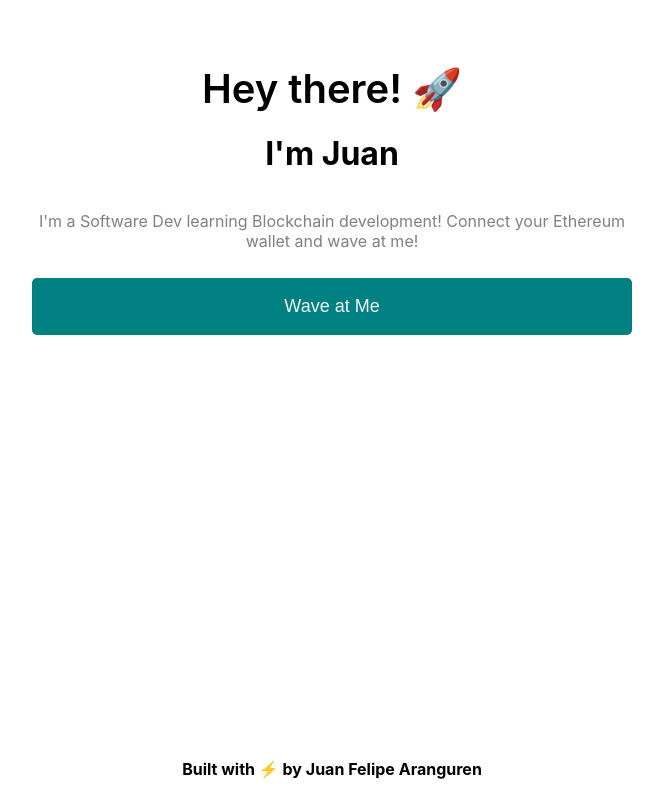
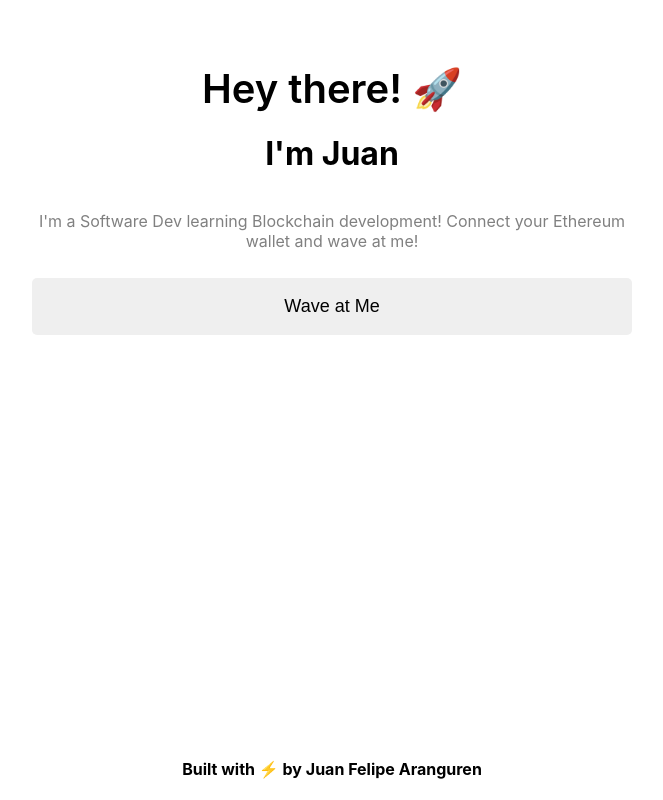
Before and after one commit to juanguren/BookPortal, a React (Create React App) app in the folder wave_visuals/: page / in a window 1280 px wide. Shown: the whole page, without its empty margins (308-971 px from the left). Built offline with nearby package versions, Linux system fonts and the light colour scheme.

Commit message:
Styling improvement

```diff
--- a/wave_visuals/src/App.css
+++ b/wave_visuals/src/App.css
@@ -33,8 +33,6 @@
   border-radius: 5px;
   font-size: 18px;
   width: 100%;
-  background-color: teal;
-  color: whitesmoke;
 }
 
 .waveButton:hover {
```
